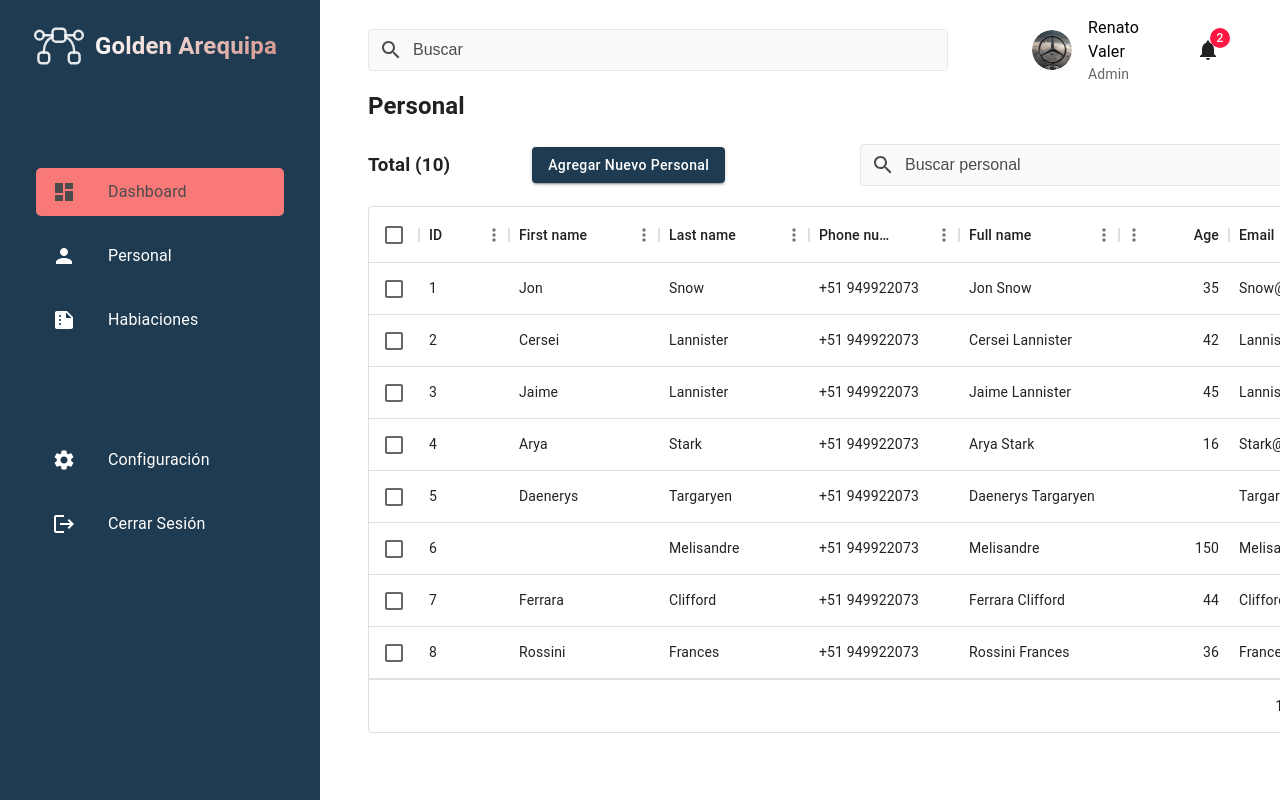
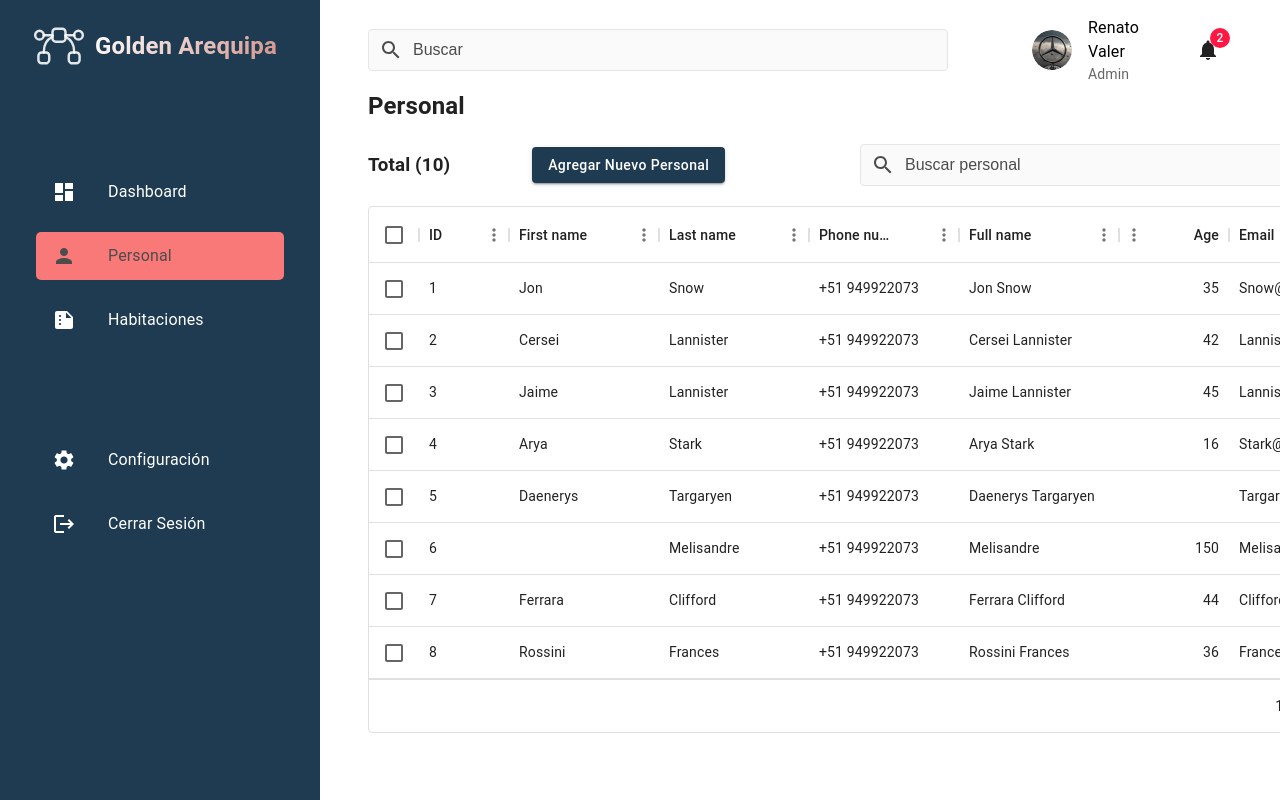
Before and after one commit to AngelOU20/goat-react-web, a React (Vite) app: page /personal in a window 1280 px wide. Shown: the top 800 px of the page. Built offline with nearby package versions, Linux system fonts and the light colour scheme; the HTML template or start-up script is replaced by a standard one.

Commit message:
included active in NavLink

```diff
--- a/src/hostal/components/SideBar.tsx
+++ b/src/hostal/components/SideBar.tsx
@@ -14,7 +14,7 @@
   Settings,
   Logout,
 } from '@mui/icons-material';
-import { Link } from 'react-router-dom';
+import { NavLink } from 'react-router-dom';
 
 interface Props {
   drawerWidth?: number;
@@ -53,34 +53,38 @@
         sx={{ color: 'white' }}
       >
         <List>
-          <Link to="/">
           <ListItem>
-              <ListItemButton className="btn__list__item active">
+            <ListItemButton
+              component={NavLink}
+              to="/"
+              className="btn__list__item"
+            >
               <ListItemIcon>
                 <Dashboard className="icon__item" />
               </ListItemIcon>
               <ListItemText primary="Dashboard" />
             </ListItemButton>
           </ListItem>
-          </Link>
 
-          <Link to="/personal">
           <ListItem>
-              <ListItemButton className="btn__list__item">
+            <ListItemButton
+              component={NavLink}
+              to="/personal"
+              className="btn__list__item"
+            >
               <ListItemIcon>
                 <Person className="icon__item" />
               </ListItemIcon>
               <ListItemText primary="Personal" />
             </ListItemButton>
           </ListItem>
-          </Link>
 
           <ListItem>
             <ListItemButton className="btn__list__item">
               <ListItemIcon>
                 <Summarize className="icon__item" />
               </ListItemIcon>
-              <ListItemText primary="Habiaciones" />
+              <ListItemText primary="Habitaciones" />
             </ListItemButton>
           </ListItem>
         </List>
```
Lines whose indentation alone changed are shown as unchanged.
